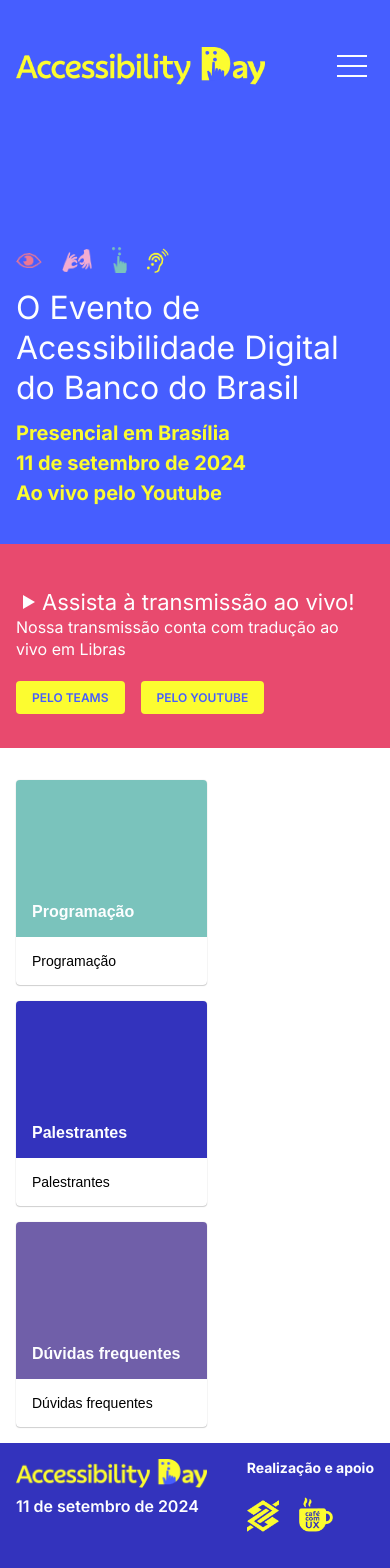
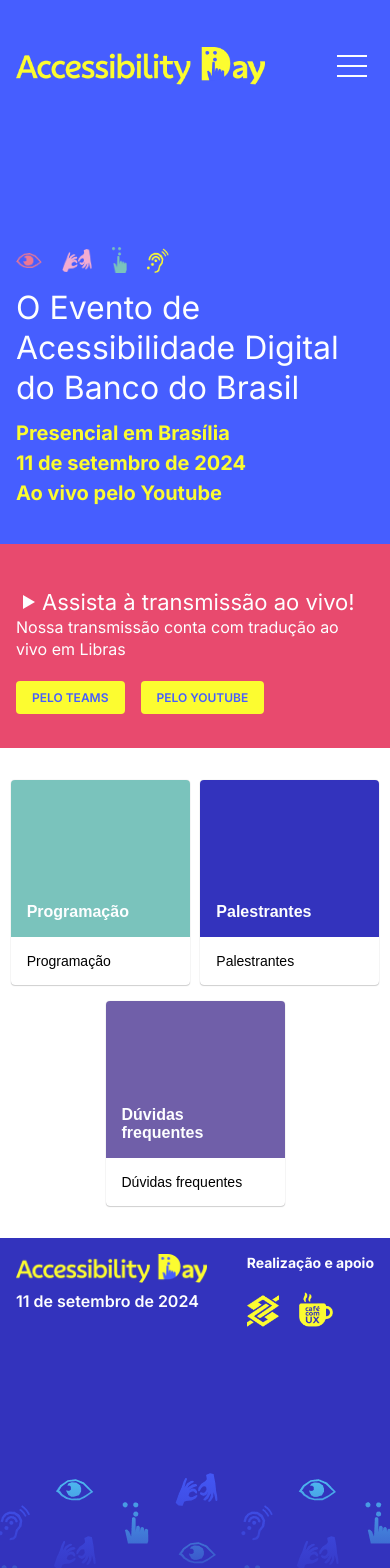
Before and after one commit to acessibilidadebb/a11yday, a React (Vite) app: page /#/ in a window 390 px wide. Shown: the top 1568 px of the page. Built offline with nearby package versions, Linux system fonts and the light colour scheme.

Commit message:
Sections responsive

```diff
--- a/src/sections/sections/styles.scss
+++ b/src/sections/sections/styles.scss
@@ -2,7 +2,9 @@
 @import '../../placeholders';
 
 .sections {
-  @extend %container;
+  padding: $containerPaddingSmall 0 2 * $containerPaddingSmall 0;
+  display: flex;
+  justify-content: space-evenly;
   flex-wrap: wrap;
   &.closed {
     display: none;
@@ -15,16 +17,19 @@
   border: none;
   padding: 0;
   background: none;
-  margin: $containerPaddingSmall $containerPaddingSmall 0 0;
+  margin: $containerPaddingSmall 0 0 0;
   box-shadow: 0px 0px 1px 0px #19191c40, 0px 1px 1px 0px #1515182e;
   border-radius: 4px;
   cursor: pointer;
-  &:nth-child(even) {
+  width: calc((100% - 2 * #{$containerPaddingSmall}) / 2);
+  max-width: 191px;
+  min-width: 150px;
+
+  &:nth-child(2n) {
     margin-right: 0;
   }
 }
 .section-card {
-  width: 191px;
   h3 {
     color: $white;
     font-size: 16px;
@@ -42,6 +47,7 @@
   padding: $containerPaddingSmall;
   height: 125px;
   border-radius: 4px 4px 0 0;
+  text-align: left;
   &.cover-schedule {
     background-color: #7ac3bc;
   }
```
